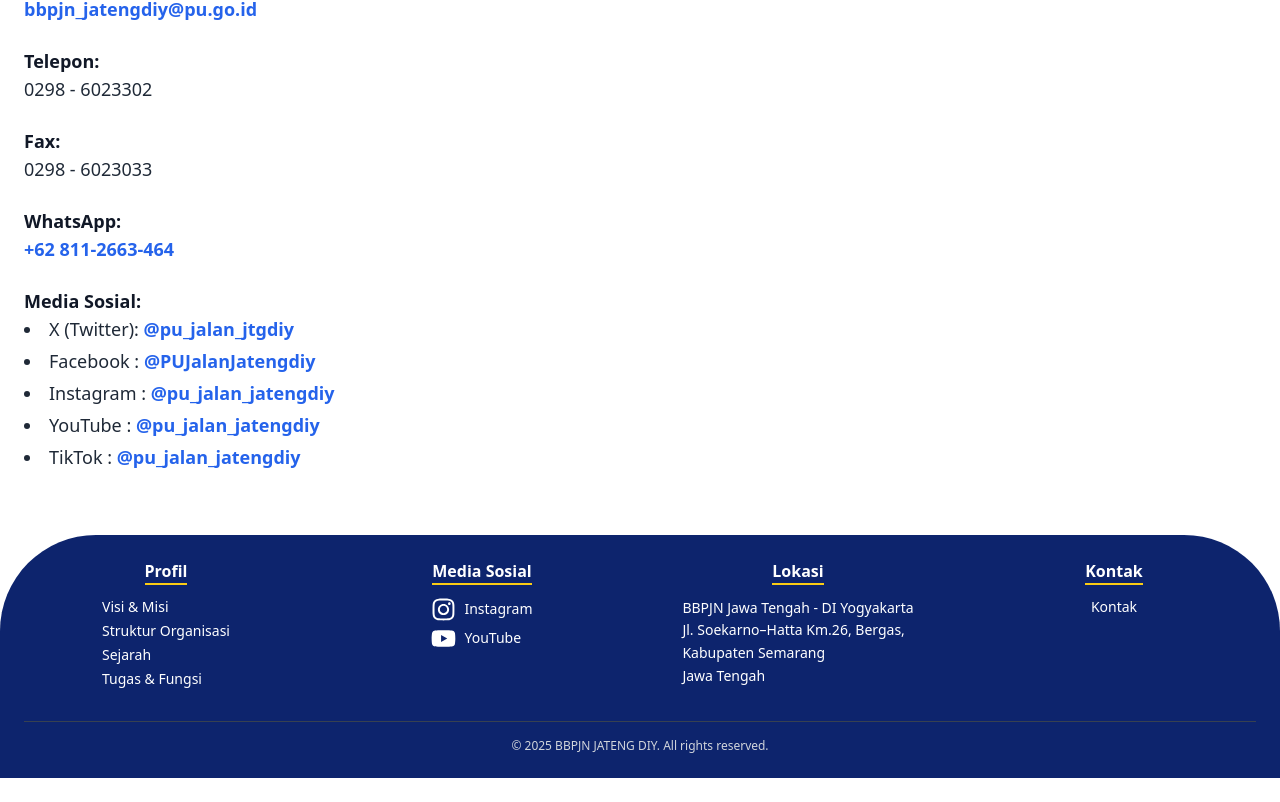
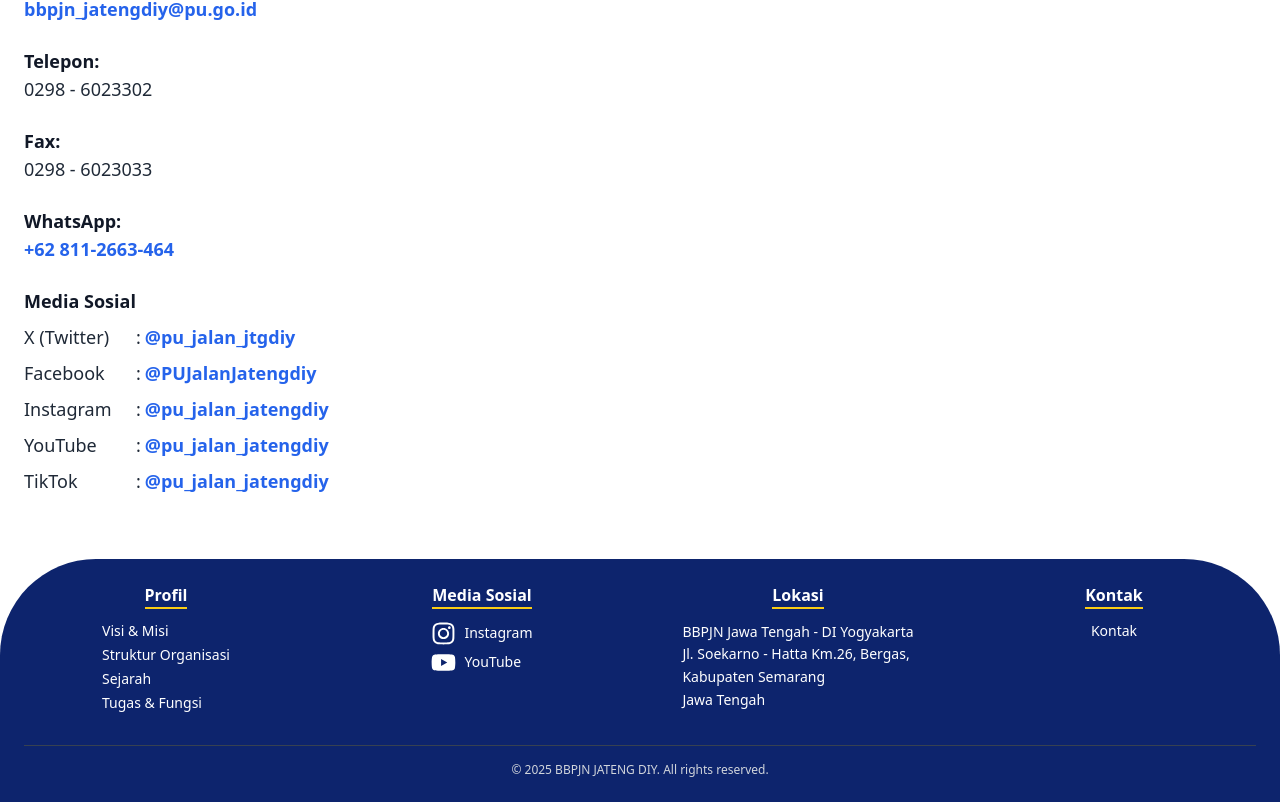
Before and after one commit to endikaaryandhi/projek-kp, a React (Vite) app: page /kontak in a window 1280 px wide. Shown: the part 728-1530 px from the top of the page. Before the commit the page ends 1506 px from the top, so only its background shows below. Built offline with nearby package versions, Linux system fonts and the light colour scheme.

Commit message:
merubah tampilan dikit

```diff
--- a/src/components/Footer.jsx
+++ b/src/components/Footer.jsx
@@ -73,7 +73,7 @@ const Footer = () => {
               className="block leading-relaxed hover:text-yellow-400 transition text-justify"
             >
               BBPJN Jawa Tengah - DI Yogyakarta<br />
-              Jl. Soekarno–Hatta Km.26, Bergas,<br />
+              Jl. Soekarno - Hatta Km.26, Bergas,<br />
               Kabupaten Semarang<br />
               Jawa Tengah
             </button>
@@ -90,7 +90,16 @@ const Footer = () => {
 
         {/* Garis bawah */}
         <div className="mt-8 border-t border-gray-700 pt-4 text-center text-xs text-gray-300">
-          © {new Date().getFullYear()} BBPJN JATENG DIY. All rights reserved.
+          © {new Date().getFullYear()}{' '}
+          <a
+            href="https://binamarga.pu.go.id/balai-jateng-diy"
+            target="_blank"
+            rel="noopener noreferrer"
+            className="text-gray-300 hover:underline"
+          >
+            BBPJN JATENG DIY
+          </a>
+          . All rights reserved.
         </div>
       </div>
 
--- a/src/pages/Beranda.jsx
+++ b/src/pages/Beranda.jsx
@@ -25,7 +25,7 @@ const FaqItem = ({ question, children }) => {
         </svg>
       </button>
       {isOpen && (
-        <div className="pb-4 px-2 text-gray-600 text-base md:text-lg">
+        <div className="pb-4 px-2 text-gray-600 text-sm md:text-base text-justify">
           {children}
         </div>
       )}
--- a/src/pages/Kontak.jsx
+++ b/src/pages/Kontak.jsx
@@ -59,7 +59,7 @@ const KontakPage = () => {
             <div>
               <h3 className="font-semibold text-gray-900">WhatsApp:</h3>
               <a
-                href="https://wa.me/p/9621363657913044/628112663464"
+                href="https://wa.me/628112663464"
                 target="_blank"
                 rel="noopener noreferrer"
                 className="text-blue-600 hover:underline font-semibold"
@@ -69,10 +69,11 @@ const KontakPage = () => {
             </div>
 
             <div>
-            <h3 className="font-semibold text-gray-900">Media Sosial:</h3>
-            <ul className="list-disc list-inside space-y-1">
-                <li>
-                X (Twitter):{' '}
+            <h3 className="font-semibold text-gray-900 mb-2">Media Sosial</h3>
+            <ul className="space-y-2">
+              <li className="flex">
+                <span className="w-28 font-medium text-gray-800">X (Twitter)</span>
+                <span className="mr-1">:</span>
                 <a
                   href="https://x.com/pu_jalan_jtgdiy"
                   target="_blank"
@@ -82,8 +83,9 @@ const KontakPage = () => {
                   @pu_jalan_jtgdiy
                 </a>
               </li>
-                <li>
-                Facebook    :{' '}
+              <li className="flex">
+                <span className="w-28 font-medium text-gray-800">Facebook</span>
+                <span className="mr-1">:</span>
                 <a
                   href="https://facebook.com/PUJalanJatengdiy"
                   target="_blank"
@@ -93,8 +95,9 @@ const KontakPage = () => {
                   @PUJalanJatengdiy
                 </a>
               </li>
-                <li>
-                Instagram   :{' '}
+              <li className="flex">
+                <span className="w-28 font-medium text-gray-800">Instagram</span>
+                <span className="mr-1">:</span>
                 <a
                   href="https://instagram.com/pu_jalan_jatengdiy"
                   target="_blank"
@@ -104,8 +107,9 @@ const KontakPage = () => {
                   @pu_jalan_jatengdiy
                 </a>
               </li>
-                <li>
-                YouTube :{' '}
+              <li className="flex">
+                <span className="w-28 font-medium text-gray-800">YouTube</span>
+                <span className="mr-1">:</span>
                 <a
                   href="https://youtube.com/@pu_jalan_jatengdiy"
                   target="_blank"
@@ -115,8 +119,9 @@ const KontakPage = () => {
                   @pu_jalan_jatengdiy
                 </a>
               </li>
-                <li>
-                TikTok  :{' '}
+              <li className="flex">
+                <span className="w-28 font-medium text-gray-800">TikTok</span>
+                <span className="mr-1">:</span>
                 <a
                   href="https://tiktok.com/@pu_jalan_jatengdiy"
                   target="_blank"
```
Lines whose indentation alone changed are shown as unchanged.
